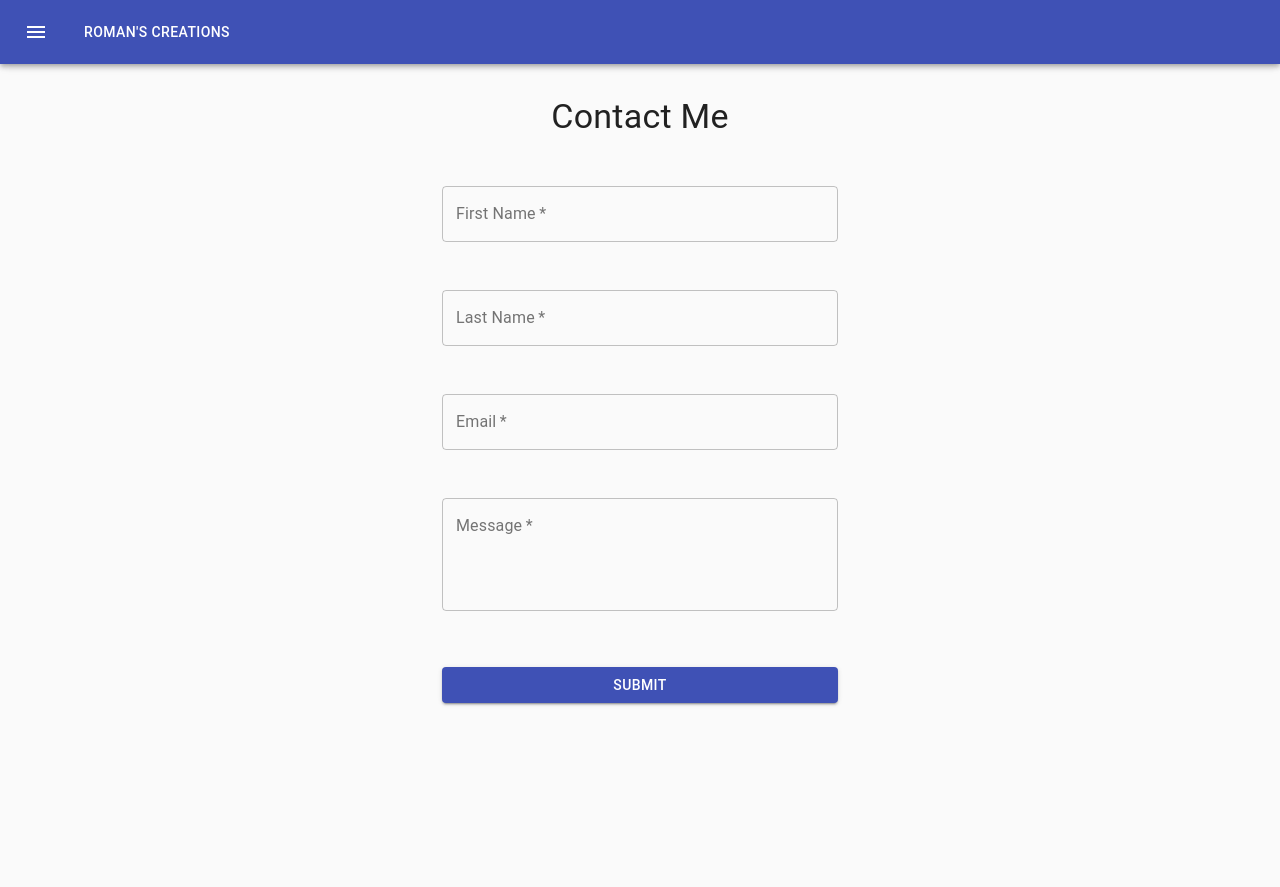
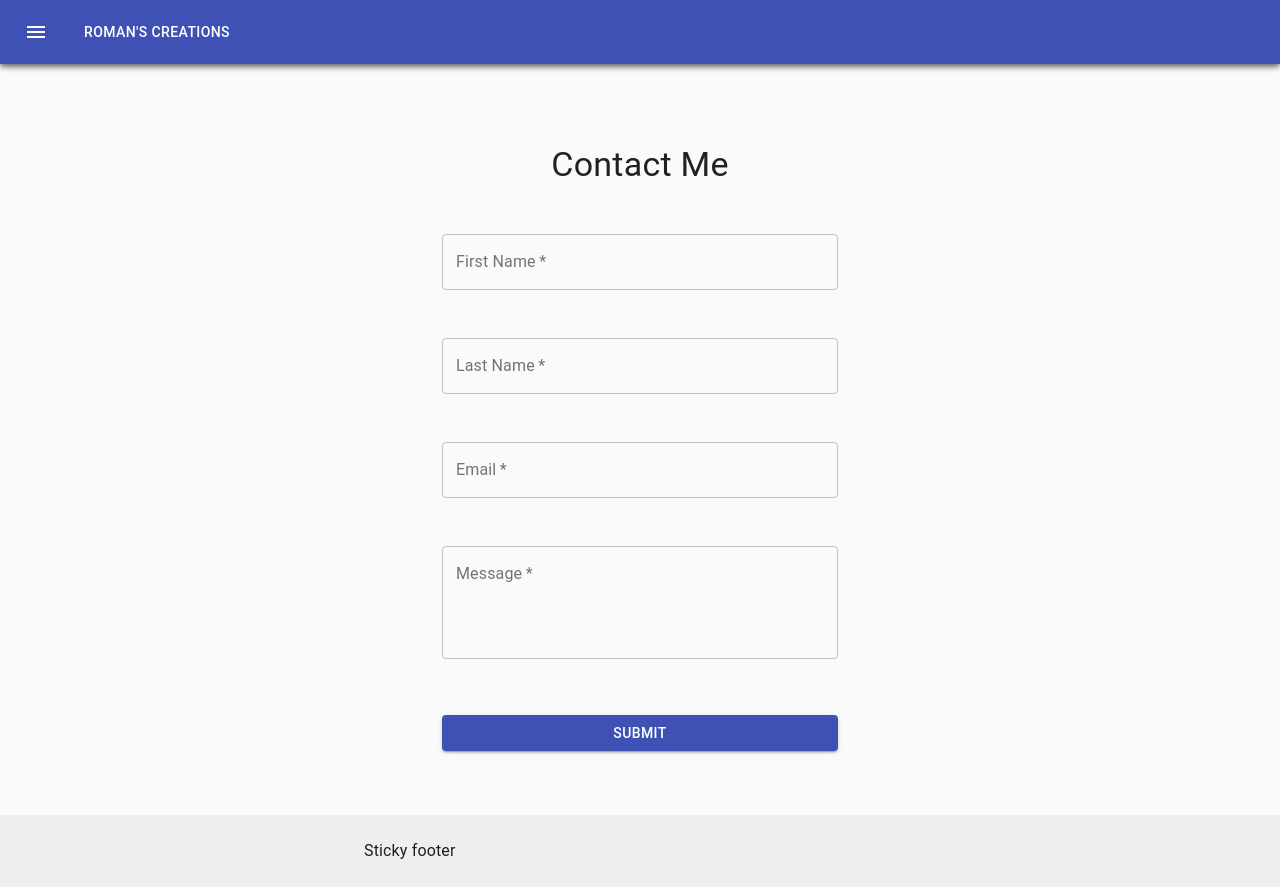
Before and after one commit to camscoderepo/Next_Portfolio, a Next.js app: page /contact in a window 1280 px wide. Before the commit the page ends 800 px from the top, so only its background shows below. Built offline with nearby package versions, Linux system fonts and the light colour scheme.

Commit message:
Mainlayout

```diff
--- /dev/null
+++ b/components/Layouts/MainLayout.js
@@ -0,0 +1,12 @@
+import Footer from './Footer';
+import Navbar from './Navbar';
+
+const MainLayout = ({ children }) => (
+    <div>
+        <Navbar />
+            <div>{children}</div>
+        <Footer />
+    </div>
+)
+
+export default MainLayout;
--- /dev/null
+++ b/pages/_app.js
@@ -0,0 +1,21 @@
+import React from 'react';
+import App from 'next/app';
+import MainLayout from '../components/Layouts/MainLayout';
+
+class MyApp extends App {
+    render() {
+        const { Component, pageProps } = this.props;
+        // const Layout = Component.Layout || DefaultLayout;
+
+
+        return(
+            <MainLayout>
+
+                <Component {...pageProps} />
+
+            </MainLayout>
+        )
+    }
+}
+
+export default MyApp;
--- a/pages/_document.jsx
+++ b/pages/_document.jsx
@@ -9,7 +9,7 @@ const theme = responsiveFontSizes(createMuiTheme())
 class MyDocument extends Document {
   render() {
     return (
-      <Html>
+      <Html lang="en">
         <Head>
           <meta name="theme-color" content={theme.palette.primary.main} />
           <link href='http://fonts.googleapis.com/css?family=Noto+Sans:400,700,400italic,700italic&subset=latin,latin-ext' rel='stylesheet' />
--- a/pages/about.js
+++ b/pages/about.js
@@ -1,7 +1,7 @@
 import Typography from '@material-ui/core/Typography'
 import Container from '@material-ui/core/Container'
 import Box from '@material-ui/core/Box'
-import Navbar from '../components/Layouts/Navbar'
+
 
 const About = () => {
     return (
--- a/pages/index.tsx
+++ b/pages/index.tsx
@@ -7,7 +7,6 @@ import { CssBaseline } from '@material-ui/core';
 import AboutUs from '../components/AboutUs';
 import ProjectAlbum from '../components/ProjectAlbum';
 import Form from '../components/Form';
-import Footer from '../components/Layouts/Footer';
 
 
 const useStyles = makeStyles((theme: Theme ) =>
@@ -22,12 +21,11 @@ const useStyles = makeStyles((theme: Theme ) =>
 const Home: NextPage<{}> = () => (
     <>
         <CssBaseline />
-        <Navbar />
+        {/* <Navbar /> */}
         <Hero />
         <AboutUs />
         <ProjectAlbum />
         <Form />
-        <Footer />
     </>
 );
 
--- a/pages/personal.js
+++ b/pages/personal.js
@@ -3,7 +3,7 @@ import fetch from "isomorphic-unfetch";
 import Profile from "../components/Profile";
 import Projects from "../components/Projects";
 import { css } from "@emotion/core";
-import { RingLoader } from "react-spinners";
+
 import Config from "../config/personal";
 import Navbar from '../components/Layouts/Navbar';
 
--- a/tsconfig.json
+++ b/tsconfig.json
@@ -24,6 +24,6 @@
   "include": [
     "next-env.d.ts",
     "**/*.ts",
-    "**/*.tsx", "components/Projects.js", "components/Profile.js"
+    "**/*.tsx", "components/Projects.js", "components/Profile.js", "components/Layouts/MainLayout.js"
   ]
 }
```
